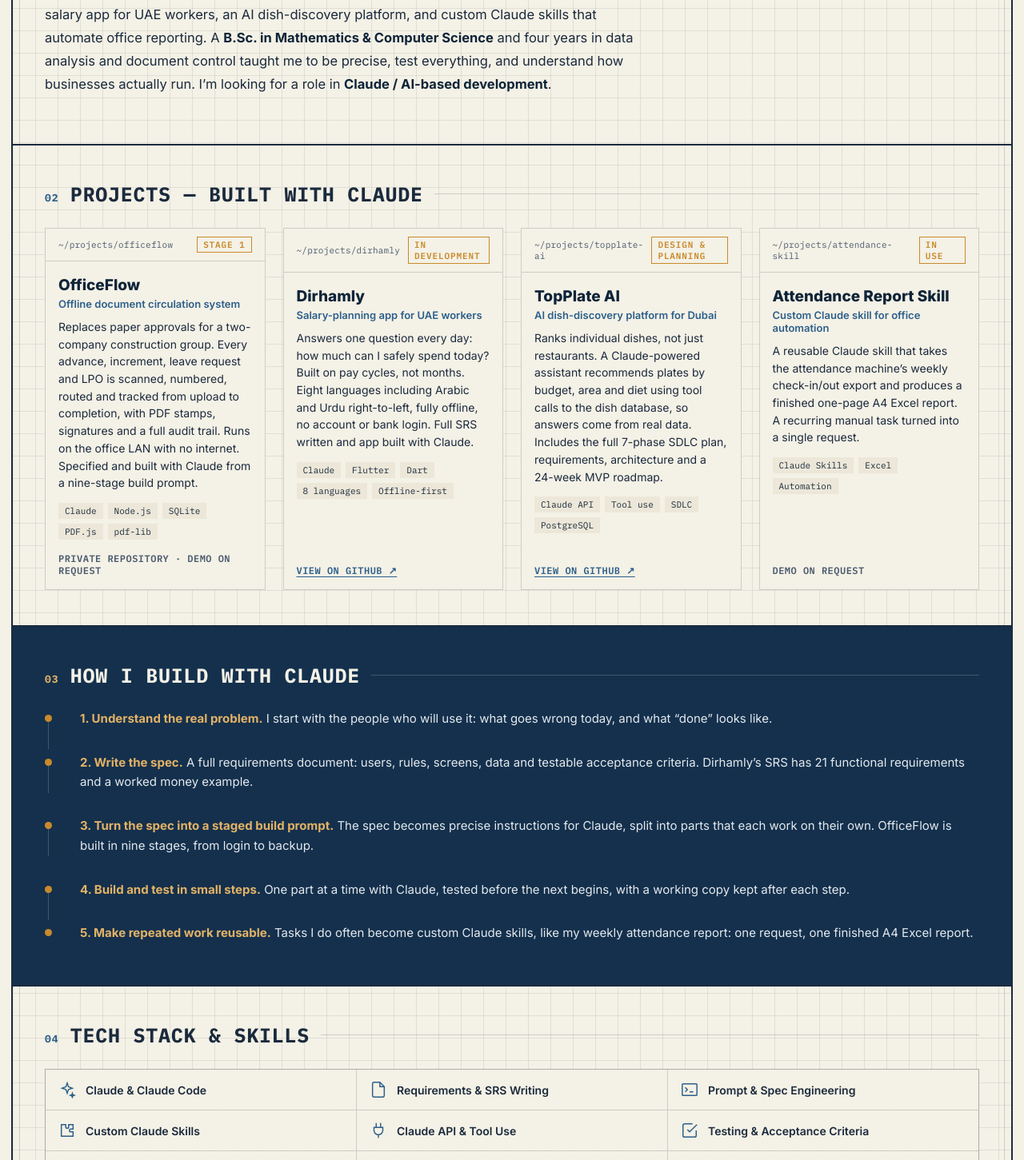
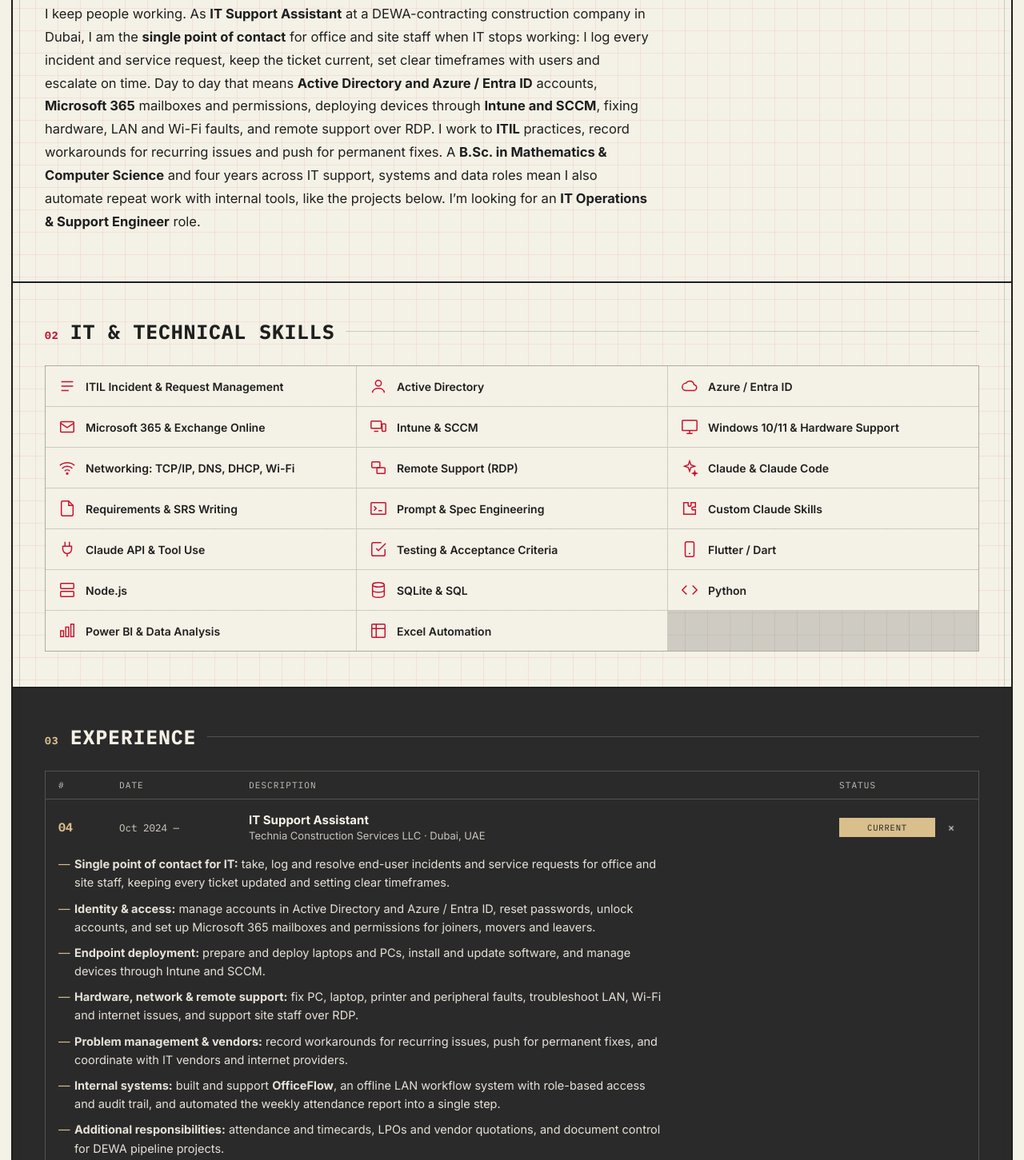
Before and after one commit to thushanwijesekara99-cmd/thushanwijesekara99-cmd.github.io, a plain HTML site: page index.html in a window 1280 px wide. Shown: the part 650-2101 px from the top of the page at 80% size. Drawn offline with Linux system fonts and the light colour scheme.

Commit message:
Update portfolio for IT Operations & Support role to match CV

```diff
--- a/index.html
+++ b/index.html
@@ -3,7 +3,8 @@
 <head>
 <meta charset="UTF-8">
 <meta name="viewport" content="width=device-width, initial-scale=1.0">
-<title>Thushan Chamika Wijesekara — AI-Assisted Developer (Claude)</title>
+<title>Thushan Chamika Wijesekara — IT Operations &amp; Support Engineer</title>
+<meta name="description" content="Portfolio of Thushan Chamika Wijesekara, IT Support professional in Dubai: end-user support, ITIL, Active Directory, Azure / Entra ID, Microsoft 365, Intune, SCCM and automation.">
 <link rel="preconnect" href="https://fonts.googleapis.com">
 <link rel="preconnect" href="https://fonts.gstatic.com" crossorigin>
 <link href="https://fonts.googleapis.com/css2?family=IBM+Plex+Mono:wght@400;500;600;700&family=Inter:wght@400;500;600;700;800&display=swap" rel="stylesheet">
@@ -11,16 +12,16 @@
   :root{
     --paper:#F4F1E6;
     --paper-2:#ECE7D8;
-    --ink:#1B2A3D;
-    --ink-soft:#4A5A6D;
-    --blue:#2C5F8A;
-    --blue-deep:#14304D;
-    --blue-deeper:#0E2438;
-    --grid-on-paper:rgba(27,42,61,0.09);
+    --ink:#1F1F1F;
+    --ink-soft:#55585E;
+    --blue:#C8102E;
+    --blue-deep:#2A2A2A;
+    --blue-deeper:#1F1F1F;
+    --grid-on-paper:rgba(200,16,46,0.07);
     --grid-on-dark:rgba(244,241,230,0.10);
-    --amber:#C98A2C;
-    --amber-soft:#E3B266;
-    --line:rgba(27,42,61,0.18);
+    --amber:#B8975A;
+    --amber-soft:#D9BF8C;
+    --line:rgba(31,31,31,0.18);
     --line-dark:rgba(244,241,230,0.20);
   }
   *{box-sizing:border-box;}
@@ -197,7 +198,7 @@
     color:var(--paper);
   }
   .section.dark .sec-num{ color:var(--amber-soft); }
-  .section.dark .ink-soft{ color:#B9C6D4; }
+  .section.dark .ink-soft{ color:#C9C4BC; }
 
   .sec-head{
     display:flex;
@@ -260,7 +261,7 @@
     font-size:11px;
     letter-spacing:.1em;
     text-transform:uppercase;
-    color:#B9C6D4;
+    color:#C9C4BC;
     border-bottom:1px solid var(--line-dark);
   }
   details.rev-row{
@@ -283,11 +284,11 @@
   .rv-date{
     font-family:'IBM Plex Mono',monospace;
     font-size:12.5px;
-    color:#CBD6E0;
+    color:#D6D1C8;
   }
   .rv-desc{ }
   .rv-role{ font-weight:700; font-size:15px; color:var(--paper); }
-  .rv-org{ font-size:13px; color:#B9C6D4; margin-top:2px; }
+  .rv-org{ font-size:13px; color:#C9C4BC; margin-top:2px; }
   .rv-status{
     font-family:'IBM Plex Mono',monospace;
     font-size:10.5px;
@@ -303,7 +304,7 @@
   .rv-chevron{
     width:18px; height:18px;
     display:flex; align-items:center; justify-content:center;
-    color:#B9C6D4;
+    color:#C9C4BC;
     transition:transform .25s ease;
   }
   details[open] .rv-chevron{ transform:rotate(45deg); }
@@ -322,7 +323,7 @@
     margin-bottom:9px;
     font-size:14.5px;
     line-height:1.6;
-    color:#DDE4EA;
+    color:#E6E1D8;
   }
   .rv-body li::before{
     content:"—";
@@ -469,7 +470,7 @@
   .callout-text{
     font-size:15px;
     line-height:1.65;
-    color:#E4E9ED;
+    color:#ECE8E1;
     padding-bottom:8px;
   }
   .callout-text b{ color:var(--amber-soft); }
@@ -555,10 +556,10 @@
 
   <!-- TITLE BLOCK -->
   <header class="titleblock">
-    <div class="tb-eyebrow">Portfolio — AI-Assisted Development with Claude</div>
+    <div class="tb-eyebrow">Portfolio — IT Operations &amp; Support</div>
     <div class="stamp" aria-hidden="true">Available<br>for Hire</div>
     <h1 class="tb-name">Thushan Chamika<br>Wijesekara</h1>
-    <p class="tb-role">AI-assisted developer who turns real business problems into working software with Claude, from requirements and specs to Flutter and Node.js apps. Background in data analysis and document control. Based in Dubai, UAE.</p>
+    <p class="tb-role">IT Support professional and first point of contact for end-user IT: incidents and service requests, Active Directory and Azure / Entra ID accounts, Microsoft 365, Intune and SCCM devices, hardware and network. I also build internal tools that automate routine work. B.Sc. in Mathematics &amp; Computer Science. Based in Dubai, UAE · Transferable visa · Available for 24x7 rotational shifts.</p>
 
     <div class="tb-fields">
       <div class="tb-field">
@@ -575,7 +576,7 @@
       </div>
       <div class="tb-field">
         <div class="k">Profile</div>
-        <div class="v"><a href="#" target="_blank" rel="noopener">LinkedIn ↗</a></div>
+        <div class="v"><a href="https://www.linkedin.com/in/thushan-chamika" target="_blank" rel="noopener">LinkedIn ↗</a></div>
       </div>
     </div>
   </header>
@@ -588,103 +589,26 @@
       <span class="sec-rule"></span>
     </div>
     <p class="profile-text">
-      I build practical software with <strong>Claude</strong>. I take a real business problem, write clear requirements, and turn them into working applications through careful, <strong>step-by-step AI-assisted development</strong>. My projects include an offline document approval system for a construction group, a multilingual salary app for UAE workers, an AI dish-discovery platform, and custom Claude skills that automate office reporting. A <strong>B.Sc. in Mathematics &amp; Computer Science</strong> and four years in data analysis and document control taught me to be precise, test everything, and understand how businesses actually run. I&rsquo;m looking for a role in <strong>Claude / AI-based development</strong>.
+      I keep people working. As <strong>IT Support Assistant</strong> at a DEWA-contracting construction company in Dubai, I am the <strong>single point of contact</strong> for office and site staff when IT stops working: I log every incident and service request, keep the ticket current, set clear timeframes with users and escalate on time. Day to day that means <strong>Active Directory and Azure / Entra ID</strong> accounts, <strong>Microsoft 365</strong> mailboxes and permissions, deploying devices through <strong>Intune and SCCM</strong>, fixing hardware, LAN and Wi-Fi faults, and remote support over RDP. I work to <strong>ITIL</strong> practices, record workarounds for recurring issues and push for permanent fixes. A <strong>B.Sc. in Mathematics &amp; Computer Science</strong> and four years across IT support, systems and data roles mean I also automate repeat work with internal tools, like the projects below. I&rsquo;m looking for an <strong>IT Operations &amp; Support Engineer</strong> role.
     </p>
-  </section>
-
-  <!-- PROJECTS -->
-  <section class="section" id="projects">
-    <div class="sec-head">
-      <span class="sec-num">02</span>
-      <span class="sec-title">Projects — Built with Claude</span>
-      <span class="sec-rule"></span>
-    </div>
-    <div class="proj-grid">
-
-      <article class="proj-card">
-        <div class="proj-top"><span>~/projects/officeflow</span><span class="proj-tag">Stage 1</span></div>
-        <div class="proj-body">
-          <h3 class="proj-name">OfficeFlow</h3>
-          <div class="proj-sub">Offline document circulation system</div>
-          <p class="proj-desc">Replaces paper approvals for a two-company construction group. Every advance, increment, leave request and LPO is scanned, numbered, routed and tracked from upload to completion, with PDF stamps, signatures and a full audit trail. Runs on the office LAN with no internet. Specified and built with Claude from a nine-stage build prompt.</p>
-          <div class="proj-stack"><span>Claude</span><span>Node.js</span><span>SQLite</span><span>PDF.js</span><span>pdf-lib</span></div>
-          <span class="proj-link muted">Private repository · demo on request</span>
-        </div>
-      </article>
-
-      <article class="proj-card">
-        <div class="proj-top"><span>~/projects/dirhamly</span><span class="proj-tag">In development</span></div>
-        <div class="proj-body">
-          <h3 class="proj-name">Dirhamly</h3>
-          <div class="proj-sub">Salary-planning app for UAE workers</div>
-          <p class="proj-desc">Answers one question every day: how much can I safely spend today? Built on pay cycles, not months. Eight languages including Arabic and Urdu right-to-left, fully offline, no account or bank login. Full SRS written and app built with Claude.</p>
-          <div class="proj-stack"><span>Claude</span><span>Flutter</span><span>Dart</span><span>8 languages</span><span>Offline-first</span></div>
-          <a class="proj-link" href="https://github.com/thushanwijesekara99-cmd/dirhamly" target="_blank" rel="noopener">View on GitHub ↗</a>
-        </div>
-      </article>
-
-      <article class="proj-card">
-        <div class="proj-top"><span>~/projects/topplate-ai</span><span class="proj-tag">Design &amp; planning</span></div>
-        <div class="proj-body">
-          <h3 class="proj-name">TopPlate AI</h3>
-          <div class="proj-sub">AI dish-discovery platform for Dubai</div>
-          <p class="proj-desc">Ranks individual dishes, not just restaurants. A Claude-powered assistant recommends plates by budget, area and diet using tool calls to the dish database, so answers come from real data. Includes the full 7-phase SDLC plan, requirements, architecture and a 24-week MVP roadmap.</p>
-          <div class="proj-stack"><span>Claude API</span><span>Tool use</span><span>SDLC</span><span>PostgreSQL</span></div>
-          <a class="proj-link" href="https://github.com/thushanwijesekara99-cmd/topplate-ai" target="_blank" rel="noopener">View on GitHub ↗</a>
-        </div>
-      </article>
-
-      <article class="proj-card">
-        <div class="proj-top"><span>~/projects/attendance-skill</span><span class="proj-tag">In use</span></div>
-        <div class="proj-body">
-          <h3 class="proj-name">Attendance Report Skill</h3>
-          <div class="proj-sub">Custom Claude skill for office automation</div>
-          <p class="proj-desc">A reusable Claude skill that takes the attendance machine&rsquo;s weekly check-in/out export and produces a finished one-page A4 Excel report. A recurring manual task turned into a single request.</p>
-          <div class="proj-stack"><span>Claude Skills</span><span>Excel</span><span>Automation</span></div>
-          <span class="proj-link muted">Demo on request</span>
-        </div>
-      </article>
-
-    </div>
-  </section>
-
-  <!-- METHOD -->
-  <section class="section dark grid-bg-dark" id="method">
-    <div class="sec-head">
-      <span class="sec-num">03</span>
-      <span class="sec-title" style="color:var(--paper)">How I Build with Claude</span>
-      <span class="sec-rule"></span>
-    </div>
-    <div class="callout">
-      <div class="callout-dot"></div>
-      <div class="callout-text"><b>1. Understand the real problem.</b> I start with the people who will use it: what goes wrong today, and what &ldquo;done&rdquo; looks like.</div>
-    </div>
-    <div class="callout">
-      <div class="callout-dot"></div>
-      <div class="callout-text"><b>2. Write the spec.</b> A full requirements document: users, rules, screens, data and testable acceptance criteria. Dirhamly&rsquo;s SRS has 21 functional requirements and a worked money example.</div>
-    </div>
-    <div class="callout">
-      <div class="callout-dot"></div>
-      <div class="callout-text"><b>3. Turn the spec into a staged build prompt.</b> The spec becomes precise instructions for Claude, split into parts that each work on their own. OfficeFlow is built in nine stages, from login to backup.</div>
-    </div>
-    <div class="callout">
-      <div class="callout-dot"></div>
-      <div class="callout-text"><b>4. Build and test in small steps.</b> One part at a time with Claude, tested before the next begins, with a working copy kept after each step.</div>
-    </div>
-    <div class="callout">
-      <div class="callout-dot"></div>
-      <div class="callout-text"><b>5. Make repeated work reusable.</b> Tasks I do often become custom Claude skills, like my weekly attendance report: one request, one finished A4 Excel report.</div>
-    </div>
   </section>
 
   <!-- SKILLS LEGEND -->
   <section class="section" id="skills">
     <div class="sec-head">
-      <span class="sec-num">04</span>
-      <span class="sec-title">Tech Stack &amp; Skills</span>
+      <span class="sec-num">02</span>
+      <span class="sec-title">IT &amp; Technical Skills</span>
       <span class="sec-rule"></span>
     </div>
     <div class="legend-grid">
+      <div class="legend-item"><span class="legend-sym"><svg viewBox="0 0 24 24" fill="none" stroke="currentColor" stroke-width="1.6"><path d="M4 6h16M4 12h16M4 18h10"/></svg></span>ITIL Incident &amp; Request Management</div>
+      <div class="legend-item"><span class="legend-sym"><svg viewBox="0 0 24 24" fill="none" stroke="currentColor" stroke-width="1.6"><circle cx="12" cy="8" r="4"/><path d="M4 21c0-4 4-6 8-6s8 2 8 6"/></svg></span>Active Directory</div>
+      <div class="legend-item"><span class="legend-sym"><svg viewBox="0 0 24 24" fill="none" stroke="currentColor" stroke-width="1.6"><path d="M7 18a5 5 0 0 1 0-10 6 6 0 0 1 11 2 4 4 0 0 1-1 8z"/></svg></span>Azure / Entra ID</div>
+      <div class="legend-item"><span class="legend-sym"><svg viewBox="0 0 24 24" fill="none" stroke="currentColor" stroke-width="1.6"><rect x="3" y="5" width="18" height="14" rx="1"/><path d="M3 7l9 6 9-6"/></svg></span>Microsoft 365 &amp; Exchange Online</div>
+      <div class="legend-item"><span class="legend-sym"><svg viewBox="0 0 24 24" fill="none" stroke="currentColor" stroke-width="1.6"><rect x="2" y="4" width="14" height="10" rx="1"/><rect x="17" y="8" width="5" height="10" rx="1"/><path d="M6 18h6"/></svg></span>Intune &amp; SCCM</div>
+      <div class="legend-item"><span class="legend-sym"><svg viewBox="0 0 24 24" fill="none" stroke="currentColor" stroke-width="1.6"><rect x="2" y="3" width="20" height="14" rx="1"/><path d="M8 21h8M12 17v4"/></svg></span>Windows 10/11 &amp; Hardware Support</div>
+      <div class="legend-item"><span class="legend-sym"><svg viewBox="0 0 24 24" fill="none" stroke="currentColor" stroke-width="1.6"><path d="M2 9a15 15 0 0 1 20 0M5 13a10 10 0 0 1 14 0M8.5 16.5a5 5 0 0 1 7 0"/><circle cx="12" cy="20" r="1"/></svg></span>Networking: TCP/IP, DNS, DHCP, Wi-Fi</div>
+      <div class="legend-item"><span class="legend-sym"><svg viewBox="0 0 24 24" fill="none" stroke="currentColor" stroke-width="1.6"><rect x="3" y="4" width="11" height="8" rx="1"/><rect x="10" y="12" width="11" height="8" rx="1"/></svg></span>Remote Support (RDP)</div>
       <div class="legend-item"><span class="legend-sym"><svg viewBox="0 0 24 24" fill="none" stroke="currentColor" stroke-width="1.6"><path d="M12 3l1.8 5.2L19 10l-5.2 1.8L12 17l-1.8-5.2L5 10l5.2-1.8z"/><path d="M19 17l.7 2 2 .7-2 .7-.7 2-.7-2-2-.7 2-.7z"/></svg></span>Claude &amp; Claude Code</div>
       <div class="legend-item"><span class="legend-sym"><svg viewBox="0 0 24 24" fill="none" stroke="currentColor" stroke-width="1.6"><path d="M14 2H6a2 2 0 0 0-2 2v16a2 2 0 0 0 2 2h12a2 2 0 0 0 2-2V8z"/><path d="M14 2v6h6"/></svg></span>Requirements &amp; SRS Writing</div>
       <div class="legend-item"><span class="legend-sym"><svg viewBox="0 0 24 24" fill="none" stroke="currentColor" stroke-width="1.6"><rect x="2" y="4" width="20" height="16" rx="1"/><path d="M6 9l3 3-3 3M12 15h5"/></svg></span>Prompt &amp; Spec Engineering</div>
@@ -703,7 +627,7 @@
   <!-- REVISION HISTORY / EXPERIENCE -->
   <section class="section dark grid-bg-dark" id="experience">
     <div class="sec-head">
-      <span class="sec-num">05</span>
+      <span class="sec-num">03</span>
       <span class="sec-title" style="color:var(--paper)">Experience</span>
       <span class="sec-rule"></span>
     </div>
@@ -722,7 +646,7 @@
           <span class="rv-rev">04</span>
           <span class="rv-date">Oct 2024 —</span>
           <span class="rv-desc">
-            <div class="rv-role">Document Controller cum Admin Assistant</div>
+            <div class="rv-role">IT Support Assistant</div>
             <div class="rv-org">Technia Construction Services LLC · Dubai, UAE</div>
           </span>
           <span class="rv-status current">Current</span>
@@ -730,11 +654,13 @@
         </summary>
         <div class="rv-body">
           <ul>
-            <li>Built <b>OfficeFlow</b> with Claude: an offline document circulation system that replaces paper approvals with tracked digital workflows, role-based access, PDF stamps and signatures, and an audit trail.</li>
-            <li>Created a <b>custom Claude skill</b> that turns the attendance machine&rsquo;s weekly export into a finished A4 Excel report, automating a recurring manual task.</li>
-            <li>Wrote requirements for internal tools by mapping how documents, LPOs, quotations and approvals actually move between departments.</li>
-            <li>Managed project documents, drawings and correspondence with version control across electronic and physical filing systems.</li>
-            <li>Prepared LPOs, supplier and client quotations, and the monthly progress report used for payroll.</li>
+            <li><b>Single point of contact for IT:</b> take, log and resolve end-user incidents and service requests for office and site staff, keeping every ticket updated and setting clear timeframes.</li>
+            <li><b>Identity &amp; access:</b> manage accounts in Active Directory and Azure / Entra ID, reset passwords, unlock accounts, and set up Microsoft 365 mailboxes and permissions for joiners, movers and leavers.</li>
+            <li><b>Endpoint deployment:</b> prepare and deploy laptops and PCs, install and update software, and manage devices through Intune and SCCM.</li>
+            <li><b>Hardware, network &amp; remote support:</b> fix PC, laptop, printer and peripheral faults, troubleshoot LAN, Wi-Fi and internet issues, and support site staff over RDP.</li>
+            <li><b>Problem management &amp; vendors:</b> record workarounds for recurring issues, push for permanent fixes, and coordinate with IT vendors and internet providers.</li>
+            <li><b>Internal systems:</b> built and support <b>OfficeFlow</b>, an offline LAN workflow system with role-based access and audit trail, and automated the weekly attendance report into a single step.</li>
+            <li><b>Additional responsibilities:</b> attendance and timecards, LPOs and vendor quotations, and document control for DEWA pipeline projects.</li>
           </ul>
         </div>
       </details>
@@ -801,6 +727,91 @@
     </div>
   </section>
 
+  <!-- PROJECTS -->
+  <section class="section" id="projects">
+    <div class="sec-head">
+      <span class="sec-num">04</span>
+      <span class="sec-title">Systems &amp; Automation Projects</span>
+      <span class="sec-rule"></span>
+    </div>
+    <div class="proj-grid">
+
+      <article class="proj-card">
+        <div class="proj-top"><span>~/projects/officeflow</span><span class="proj-tag">Stage 1</span></div>
+        <div class="proj-body">
+          <h3 class="proj-name">OfficeFlow</h3>
+          <div class="proj-sub">Offline document circulation system</div>
+          <p class="proj-desc">Replaces paper approvals for a two-company construction group. Every advance, increment, leave request and LPO is scanned, numbered, routed and tracked from upload to completion, with PDF stamps, signatures and a full audit trail. Runs on the office LAN with no internet. Specified and built with Claude from a nine-stage build prompt.</p>
+          <div class="proj-stack"><span>Claude</span><span>Node.js</span><span>SQLite</span><span>PDF.js</span><span>pdf-lib</span></div>
+          <span class="proj-link muted">Private repository · demo on request</span>
+        </div>
+      </article>
+
+      <article class="proj-card">
+        <div class="proj-top"><span>~/projects/dirhamly</span><span class="proj-tag">In development</span></div>
+        <div class="proj-body">
+          <h3 class="proj-name">Dirhamly</h3>
+          <div class="proj-sub">Salary-planning app for UAE workers</div>
+          <p class="proj-desc">Answers one question every day: how much can I safely spend today? Built on pay cycles, not months. Eight languages including Arabic and Urdu right-to-left, fully offline, no account or bank login. Full SRS written and app built with Claude.</p>
+          <div class="proj-stack"><span>Claude</span><span>Flutter</span><span>Dart</span><span>8 languages</span><span>Offline-first</span></div>
+          <a class="proj-link" href="https://github.com/thushanwijesekara99-cmd/dirhamly" target="_blank" rel="noopener">View on GitHub ↗</a>
+        </div>
+      </article>
+
+      <article class="proj-card">
+        <div class="proj-top"><span>~/projects/topplate-ai</span><span class="proj-tag">Design &amp; planning</span></div>
+        <div class="proj-body">
+          <h3 class="proj-name">TopPlate AI</h3>
+          <div class="proj-sub">AI dish-discovery platform for Dubai</div>
+          <p class="proj-desc">Ranks individual dishes, not just restaurants. A Claude-powered assistant recommends plates by budget, area and diet using tool calls to the dish database, so answers come from real data. Includes the full 7-phase SDLC plan, requirements, architecture and a 24-week MVP roadmap.</p>
+          <div class="proj-stack"><span>Claude API</span><span>Tool use</span><span>SDLC</span><span>PostgreSQL</span></div>
+          <a class="proj-link" href="https://github.com/thushanwijesekara99-cmd/topplate-ai" target="_blank" rel="noopener">View on GitHub ↗</a>
+        </div>
+      </article>
+
+      <article class="proj-card">
+        <div class="proj-top"><span>~/projects/attendance-skill</span><span class="proj-tag">In use</span></div>
+        <div class="proj-body">
+          <h3 class="proj-name">Attendance Report Skill</h3>
+          <div class="proj-sub">Custom Claude skill for office automation</div>
+          <p class="proj-desc">A reusable Claude skill that takes the attendance machine&rsquo;s weekly check-in/out export and produces a finished one-page A4 Excel report. A recurring manual task turned into a single request.</p>
+          <div class="proj-stack"><span>Claude Skills</span><span>Excel</span><span>Automation</span></div>
+          <span class="proj-link muted">Demo on request</span>
+        </div>
+      </article>
+
+    </div>
+  </section>
+
+  <!-- METHOD -->
+  <section class="section dark grid-bg-dark" id="method">
+    <div class="sec-head">
+      <span class="sec-num">05</span>
+      <span class="sec-title" style="color:var(--paper)">How I Build Internal Tools</span>
+      <span class="sec-rule"></span>
+    </div>
+    <div class="callout">
+      <div class="callout-dot"></div>
+      <div class="callout-text"><b>1. Understand the real problem.</b> I start with the people who will use it: what goes wrong today, and what &ldquo;done&rdquo; looks like.</div>
+    </div>
+    <div class="callout">
+      <div class="callout-dot"></div>
+      <div class="callout-text"><b>2. Write the spec.</b> A full requirements document: users, rules, screens, data and testable acceptance criteria. Dirhamly&rsquo;s SRS has 21 functional requirements and a worked money example.</div>
+    </div>
+    <div class="callout">
+      <div class="callout-dot"></div>
+      <div class="callout-text"><b>3. Turn the spec into a staged build prompt.</b> The spec becomes precise instructions for Claude, split into parts that each work on their own. OfficeFlow is built in nine stages, from login to backup.</div>
+    </div>
+    <div class="callout">
+      <div class="callout-dot"></div>
+      <div class="callout-text"><b>4. Build and test in small steps.</b> One part at a time with Claude, tested before the next begins, with a working copy kept after each step.</div>
+    </div>
+    <div class="callout">
+      <div class="callout-dot"></div>
+      <div class="callout-text"><b>5. Make repeated work reusable.</b> Tasks I do often become custom Claude skills, like my weekly attendance report: one request, one finished A4 Excel report.</div>
+    </div>
+  </section>
+
   <!-- EDUCATION & CERTIFICATIONS -->
   <section class="section" id="education">
     <div class="sec-head">
@@ -846,7 +857,7 @@
       </div>
       <div class="tm-row">
         <div class="tm-k">Subject</div>
-        <div class="tm-v">Claude / AI-Based Development Opportunities</div>
+        <div class="tm-v">IT Operations &amp; Support Opportunities</div>
       </div>
       <div class="tm-row">
         <div class="tm-k">Email</div>
@@ -869,7 +880,7 @@
   </section>
 
   <footer>
-    <span>v2.0 · Built with Claude</span>
+    <span>v3.0 · IT Operations &amp; Support</span>
     <span>© 2026 Thushan Chamika Wijesekara</span>
   </footer>
 
```
